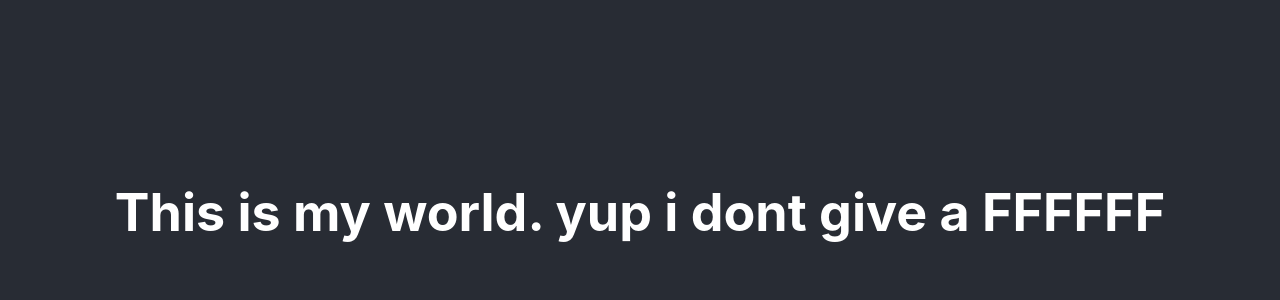
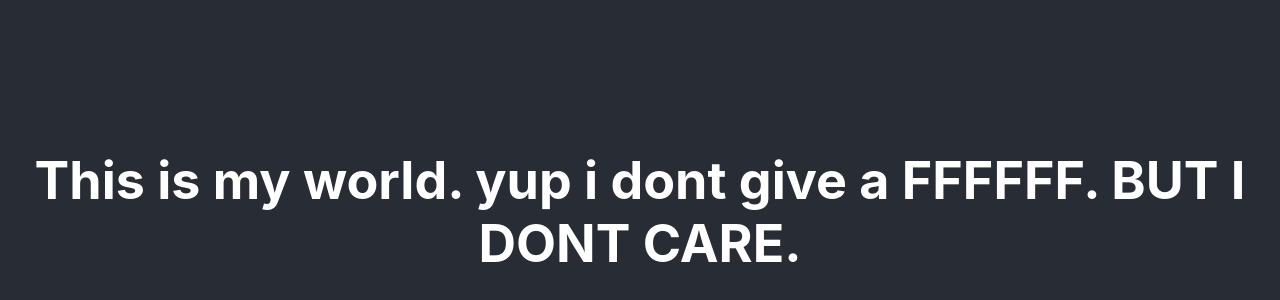
Before and after one commit to diogoestima1998/littlelemon, a React (Create React App) app: page / in a window 1280 px wide. Shown: the part 188-488 px from the top of the page. Built offline with nearby package versions, Linux system fonts and the light colour scheme.

Commit message:
BUT I DONT CARE

```diff
--- a/src/App.js
+++ b/src/App.js
@@ -6,7 +6,7 @@ function App() {
     <div className="App">
       <header className="App-header">
         <h1>
-          This is my world. yup i dont give a FFFFFF
+          This is my world. yup i dont give a FFFFFF. BUT I DONT CARE.
         </h1>
       </header>
     </div>
```
